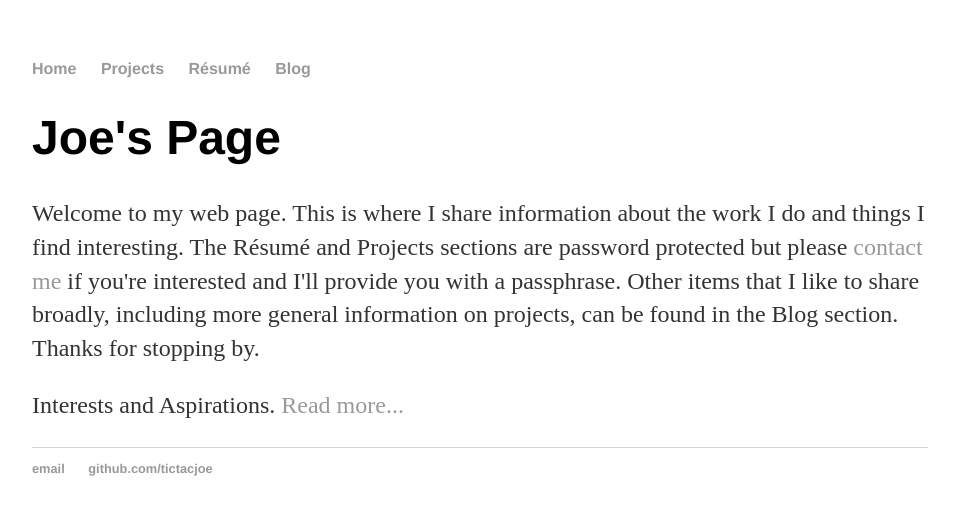
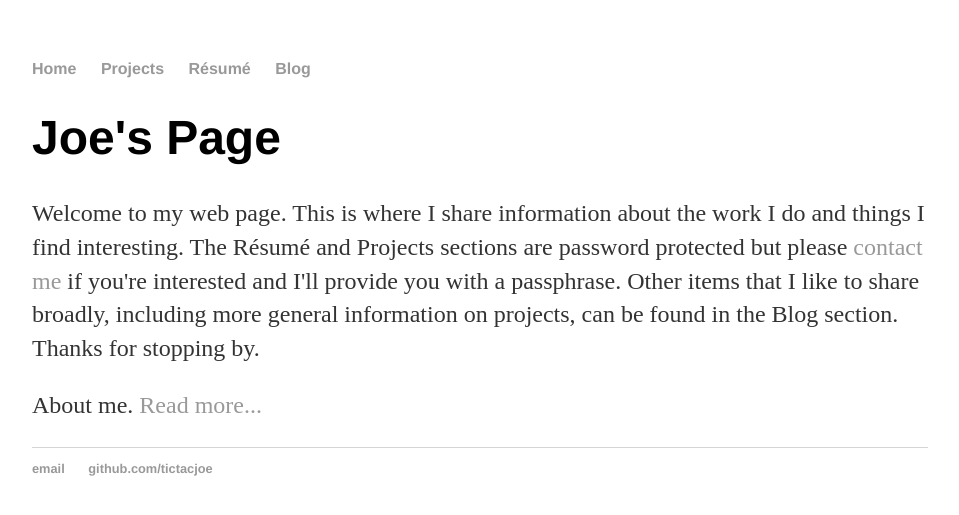
Before and after one commit to tictacjoe/tictacjoe.github.io, a Jekyll site: the page index.html, which Jekyll copies as it is, in a window 1280 px wide. Shown: the top 515 px of the page, without its empty margins (160-1119 px from the left). Built offline with Jekyll 4.4.1, drawn with Linux system fonts in a browser that asks for light colours.

Commit message:
Update index.html

```diff
--- a/index.html
+++ b/index.html
@@ -21,7 +21,7 @@
 				find interesting.  The Résumé and Projects sections are password protected but please
 				<a href="mailto:tictacjoe@gmail.com">contact me</a> if you're interested and I'll provide you with a passphrase.
 				Other items that I like to share broadly, including more general information on projects, can be found in the Blog section.  Thanks for stopping by.
-				<p>Interests and Aspirations.  </em>  <a href="/interests">Read more...</a></p>
+				<p>About me.  </em>  <a href="/interests">Read more...</a></p>
     		</div><!-- /.blurb -->
 		</div><!-- /.container -->
 		<footer>
```
